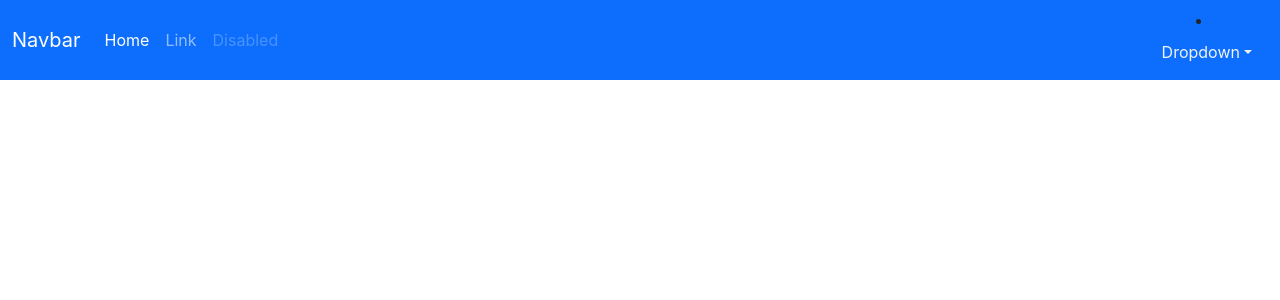
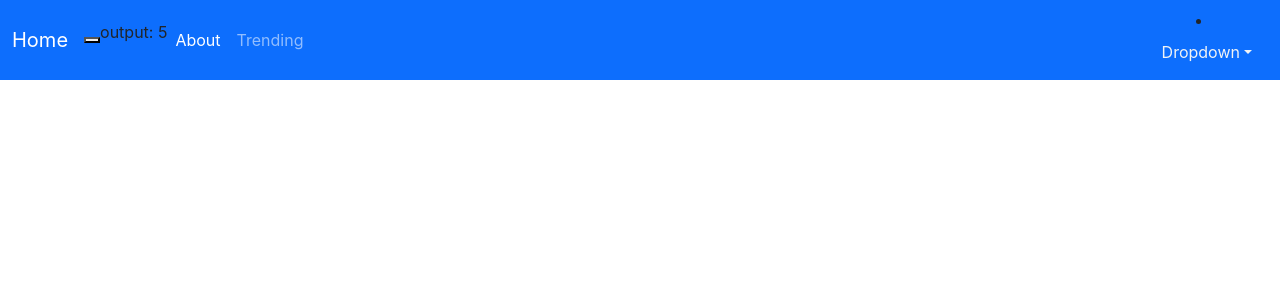
Before and after one commit to pcubedot/blog-app, a React (Create React App) app: page / in a window 1280 px wide. Shown: the top 300 px of the page. Built offline with nearby package versions, Linux system fonts and the light colour scheme.

Commit message:
props and use state

```diff
--- a/src/App.js
+++ b/src/App.js
@@ -1,12 +1,15 @@
-import logo from './logo.svg';
 import './App.css';
 import Navbar from './components/nav/Navbar';
 function App() {
+  const menuName = { home: "Home", about:"About",trending: "Trending", loggrdInUser: null};
   return (
     <div className="App">
-      <Navbar />
+      <Navbar data={menuName} />
     </div>
   );
 }
 
 export default App;
+
+//Props are used to pass data from a parent component to a child component.
+//Props use for Unidirectional data flow parent component to a child component.
--- a/src/components/nav/Navbar.jsx
+++ b/src/components/nav/Navbar.jsx
@@ -1,13 +1,19 @@
-import React from "react";
+import React, {useState} from "react";
 
-function Navbar() {
+function Navbar(props) {
+    console.log(props.data);
+    const menuItems = props.data;
+    const [count,setCount] = useState(5);
+
     return (
       <div>
         <nav className="navbar navbar-expand-lg navbar-dark bg-primary">
           <div className="container-fluid">
             <a className="navbar-brand" href="test">
-              Navbar
+              {menuItems.home}
             </a>
+            <button onClick={()=> setCount(count + 1)}></button>
+            <p>output: {count}</p>
             <button
               className="navbar-toggler"
               type="button"
@@ -23,23 +29,12 @@ function Navbar() {
               <ul className="navbar-nav me-auto mb-2 mb-lg-0">
                 <li className="nav-item">
                   <a className="nav-link active" aria-current="page" href="text">
-                    Home
+                  {menuItems.about}
                   </a>
                 </li>
                 <li className="nav-item">
                   <a className="nav-link" href="test">
-                    Link
-                  </a>
-                </li>
-
-                <li className="nav-item">
-                  <a
-                    className="nav-link disabled"
-                    href="text"
-                    tabindex="-1"
-                    aria-disabled="true"
-                  >
-                    Disabled
+                  {menuItems.trending}
                   </a>
                 </li>
               </ul>
```
